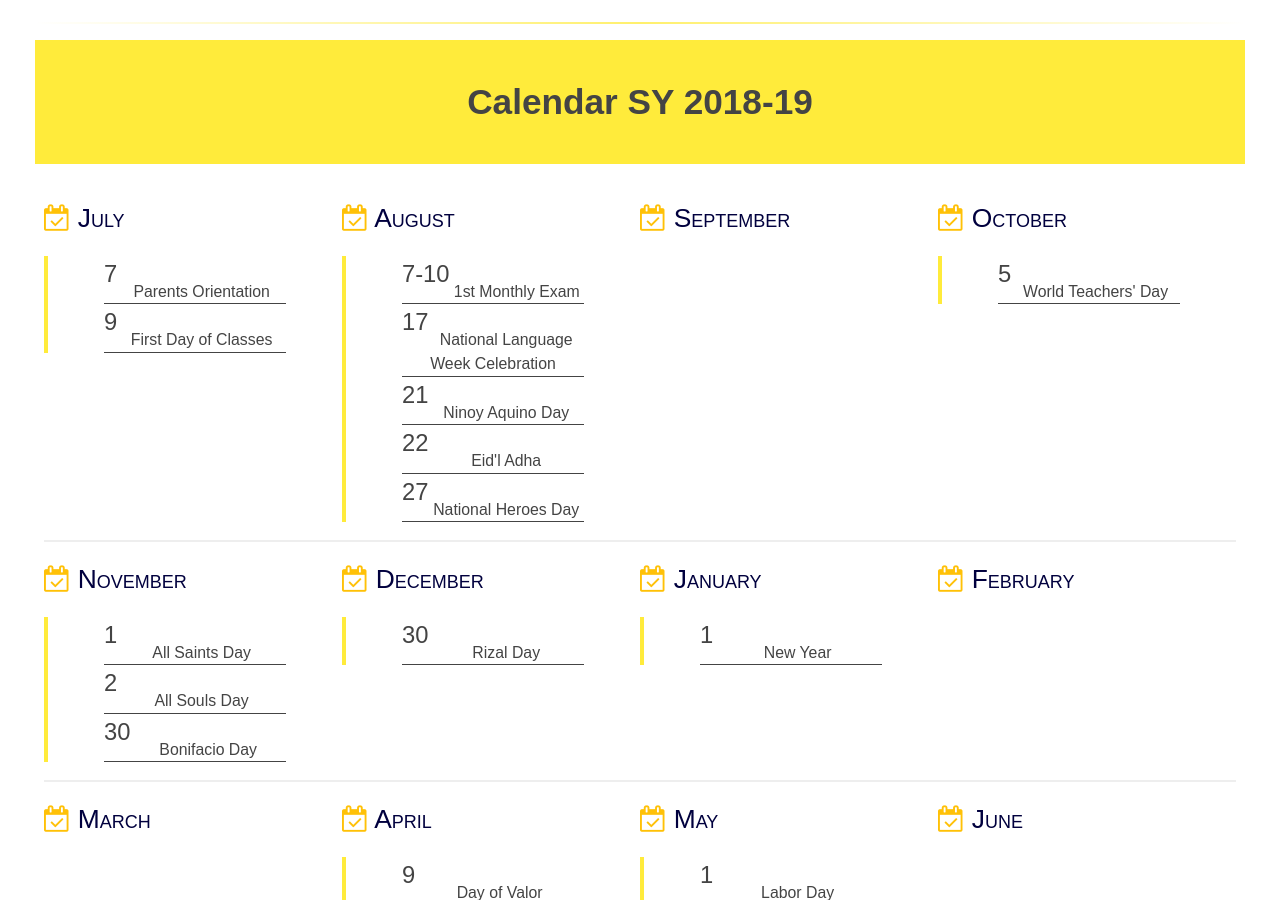
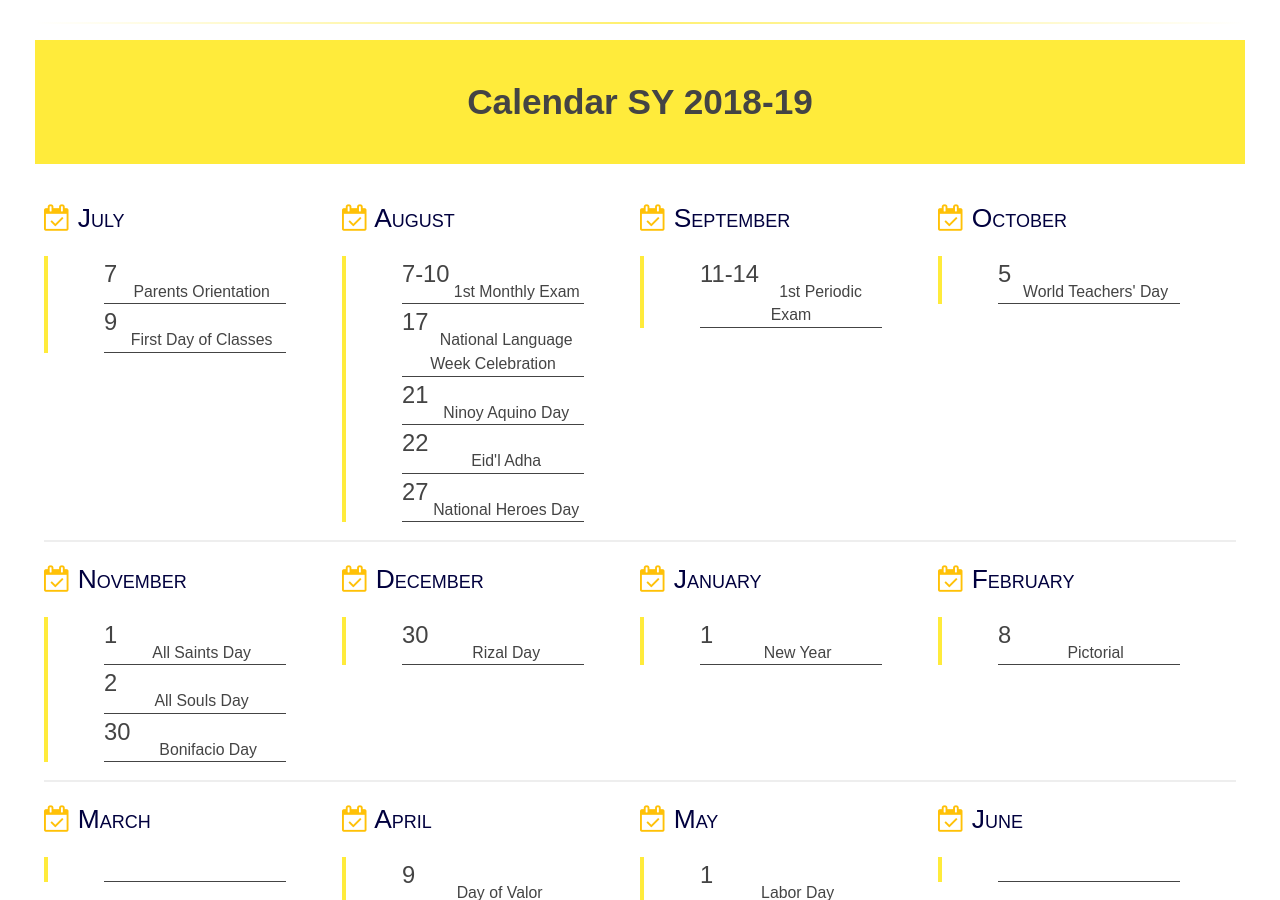
Before and after one commit to cmdcph/cmdcph.github.io, a Jekyll site: the page built from index.md, in a window 1280 px wide and 900 px high, scrolled down 1866 px. Built offline with Jekyll 4.4.1, drawn with Linux system fonts in a browser that asks for light colours.

Commit message:
Added events-day/title key-value

```diff
--- a/_calendar_months/february.markdown
+++ b/_calendar_months/february.markdown
@@ -3,4 +3,7 @@ title: February
 position: 7
 year: 2019
 index: 8
+events:
+- day: 8
+  title: Pictorial
 ---
--- a/_calendar_months/june.markdown
+++ b/_calendar_months/june.markdown
@@ -3,4 +3,7 @@ title: June
 position: 11
 year: 2019
 index: 12
+events:
+- day:
+  title:
 ---
--- a/_calendar_months/march.markdown
+++ b/_calendar_months/march.markdown
@@ -3,4 +3,7 @@ title: March
 position: 8
 year: 2019
 index: 9
+events:
+- day:
+  title:
 ---
--- a/_calendar_months/september.markdown
+++ b/_calendar_months/september.markdown
@@ -3,4 +3,7 @@ title: September
 position: 2
 year: 2018
 index: 3
+events:
+- day: 11-14
+  title: 1st Periodic Exam
 ---
```
